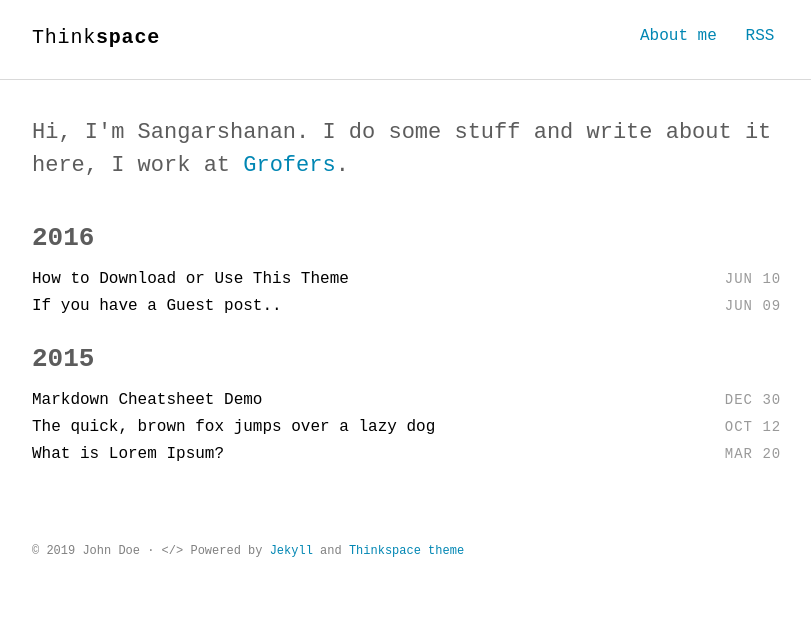
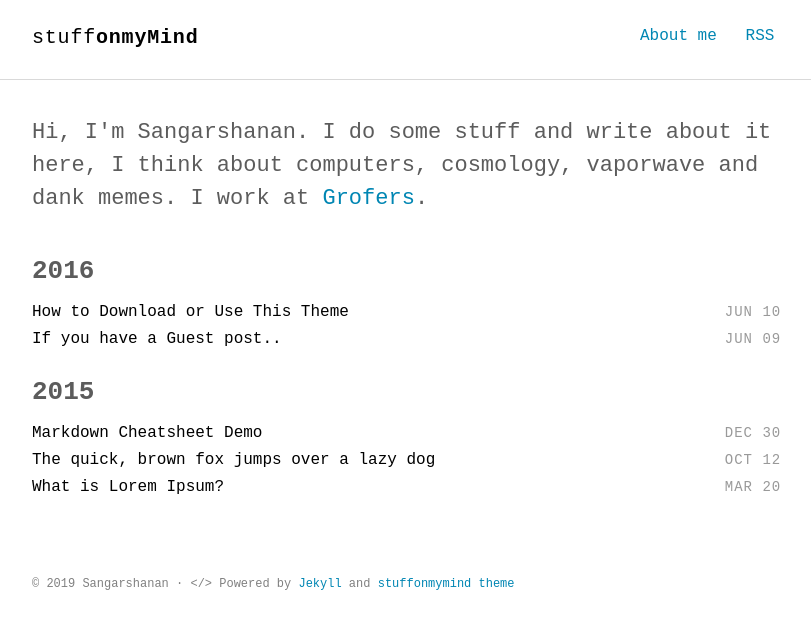
Before and after one commit to Sangarshanan/sangarshanan.github.io, a Jekyll site: the page built from index.html, in a window 1280 px wide. Shown: the top 629 px of the page, without its empty margins (232-1043 px from the left). Built offline with Jekyll 4.4.1, drawn with Linux system fonts in a browser that asks for light colours; some web fonts are replaced.

Commit message:
alter namespace

```diff
--- a/_config.yml
+++ b/_config.yml
@@ -1,9 +1,9 @@
 # Site settings
-title_left    : "Think"
-title_right   : "space" # default: ""
+title_left    : "stuff"
+title_right   : "onmyMind" # default: ""
 description   : "Minimalist Jekyll theme for technical writing blog."
-keywords      : "Jekyll, theme, free, download, SEO, blog, web, minimalist, thinkspace"
-url           : https://heiswayi.github.io/thinkspace # site url
+keywords      : "Jekyll, theme, free, download, SEO, blog, web, minimalist, stuffonmymind"
+url           : https://sangarshanan.github.io/stuffonmymind/ # site url
 baseurl       : "" # apply repo name like "/myproject" if used under gh-pages branch, else (under master branch) just leave empty/blank
 cover         : "" # image uri like logo/cover image for site seo
 
@@ -28,7 +28,7 @@ sass:
 
 # Author settings
 author:
-  name     : "John Doe"
+  name     : "Sangarshanan"
 
 plugins:
   - jekyll-sitemap
--- a/_includes/footer.html
+++ b/_includes/footer.html
@@ -1,5 +1,5 @@
 <footer class="site-footer">
   <div class="container">
-    <small class="block">&copy; {{ site.time | date: '%Y' }} {{ site.author.name }} &middot; &lt;/&gt; Powered by <a href="https://jekyllrb.com/">Jekyll</a> and <a href="https://github.com/heiswayi/thinkspace">Thinkspace theme</a></small>
+    <small class="block">&copy; {{ site.time | date: '%Y' }} {{ site.author.name }} &middot; &lt;/&gt; Powered by <a href="https://jekyllrb.com/">Jekyll</a> and <a href="https://github.com/heiswayi/stuffonmymind">stuffonmymind theme</a></small>
   </div>
 </footer>
--- a/_includes/intro.html
+++ b/_includes/intro.html
@@ -1,5 +1,5 @@
 <section class="intro">
   <div class="container">
-    <p class="lead">Hi, I'm Sangarshanan. I do some stuff and write about it here, I work at <a href="https://grofers.com">Grofers</a>.</p>
+    <p class="lead">Hi, I'm Sangarshanan. I do some stuff and write about it here, I think about computers, cosmology, vaporwave and dank memes. I work at <a href="https://grofers.com">Grofers</a>.</p>
   </div>
 </section>
```
Also changed, not shown: thinkspace.gemspec.
